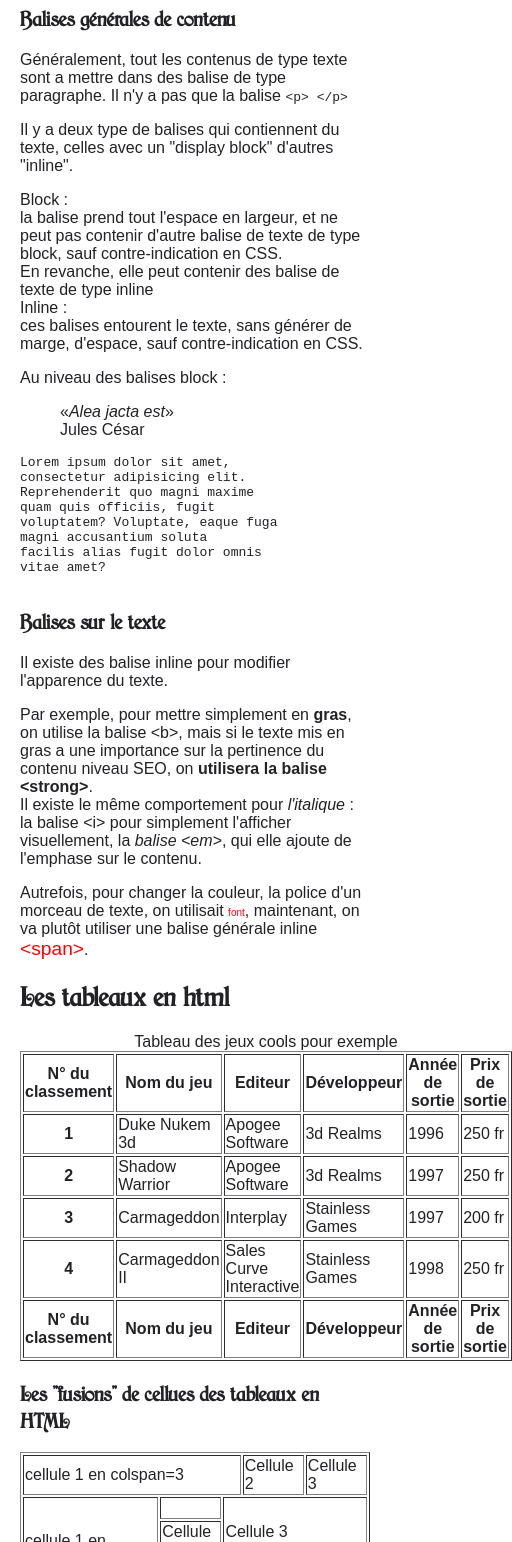
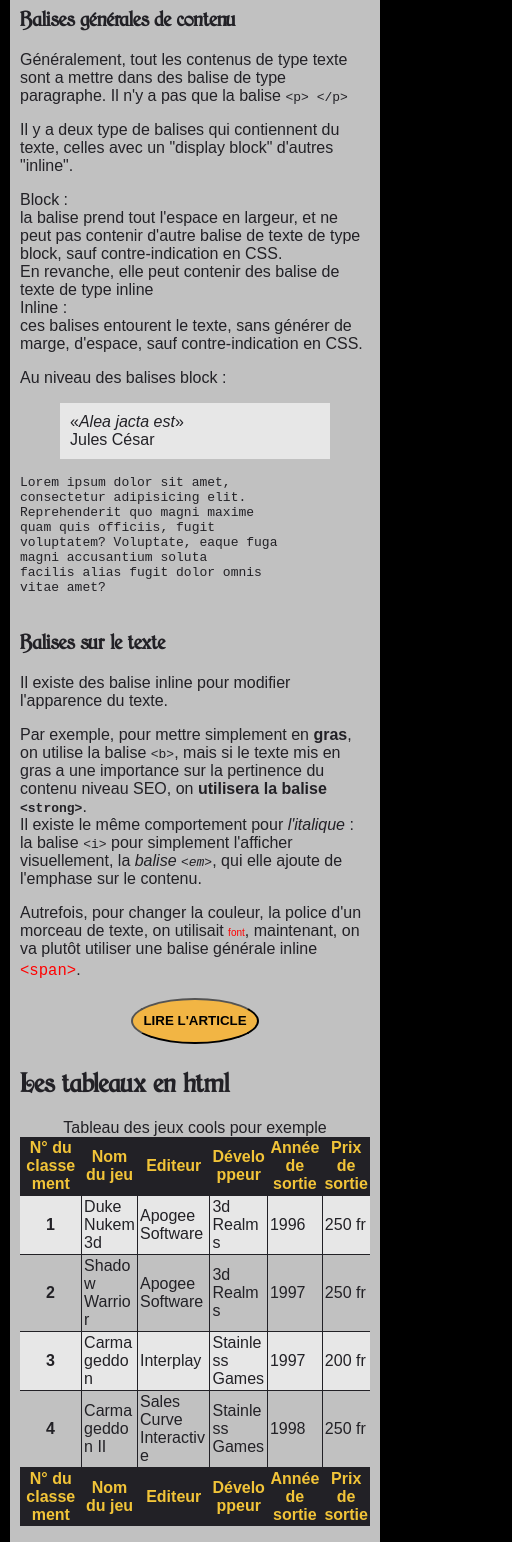
Before and after one commit to nicoduflot/2022-06-20-html-css-jquery, a plain HTML site: page index.html in a window 390 px wide. Shown: the part 297-1839 px from the top of the page, 512 px wide, since content can reach past the window. Drawn offline with Linux system fonts and the light colour scheme.

Commit message:
style css smartphone first continuation du style des éléments de la page (tableaux, images, etc.)

```diff
--- a/css/style.css
+++ b/css/style.css
@@ -22,7 +22,10 @@ si 2em = 32 px, 1em = 16px
     --couleur-texte-generale: rgb(34, 33, 38);
     --bg-header: var(--couleur-texte-generale);
     --header-text-color: #f2c438;
+    --article-button-bg: #f2b544;
     --heading-font: 'JMHArkham';
+    --main-bg-color: rgba(242,242,242,0.80);
+    --page-bg-color: black;
 }
 
 *, *::before, *::after{
@@ -42,7 +45,8 @@ si 2em = 32 px, 1em = 16px
 figure.iframeVideo{
     position:relative;
     padding-bottom:56.25%;
-    height:0;overflow:hidden;
+    height:0;
+    overflow:hidden;
 }
 
 iframe.iframeVideo{
@@ -57,11 +61,22 @@ iframe.iframeVideo{
 /* règles appliquées à des éléments */
 
 img{
-    max-width: 200px;
+    max-width: 100%;
+}
+
+figure, figure figcaption{
+    background-color: var(--bg-header);
+    color: var(--header-text-color);
+    padding: 5px;
 }
 
 video{
-    max-width: 100%;
+    width: 100%;
+    max-width: 500px;
+}
+
+audio{
+    width: 100%;
 }
 
 ul{
@@ -74,11 +89,59 @@ h1, h2, h3, h4, h5, h6{
     font-family: var(--heading-font);
 }
 
+blockquote{
+    background-color: var(--main-bg-color);
+    padding: 10px;
+}
+
+/* définition des propriétés CSS pour les tableaux en général */
+
+table{
+    width: 100%;
+    border-collapse: collapse;
+}
+
+table thead, table tfoot{
+    background-color: var(--bg-header);
+    color: var(--header-text-color);
+}
+
+table tbody tr{
+    border-top: 1px solid var(--couleur-texte-generale);
+}
+
+table tbody tr:last-child{
+    border-bottom: 1px solid var(--couleur-texte-generale);
+}
+
+table tbody tr:nth-of-type(odd){
+    background-color: var(--main-bg-color);
+}
+
+
+table td, table th{
+    /*
+    border-width: 1px;
+    border-style: solid;
+    border-color: var(--couleur-texte-generale);
+    */
+    word-break: break-word;
+    padding: 2px;
+}
+
+table td:not(first-child){
+    border-left: 1px solid var(--couleur-texte-generale);
+}
+
+
 /* règles appliquées aux éléments dans l'architecture */
 
 body{
     color: var(--couleur-texte-generale);
     margin: 0;
+    background: linear-gradient(to right, rgba(0,0,0,0.4), rgba(0,0,0,1)),
+    url('../images/city-black-n-white.png') bottom left fixed repeat-x;
+    background-color: var(--page-bg-color);
 }
 
 body > header h1{
@@ -86,7 +149,8 @@ body > header h1{
 }
 
 body > header,
-body > nav{
+body > nav,
+body > footer{
     color: var(--header-text-color);
     background-color: var(--bg-header);
     padding: 5px 20px;
@@ -110,6 +174,8 @@ body > nav > ul > li a:visited{
     text-decoration: none;
     display: block;
     padding-left: 10px;
+    text-transform: uppercase;
+    font-weight: bold;
 }
 
 body > nav > ul > li a:hover,
@@ -123,4 +189,27 @@ body > main{
     padding: 10px;
     margin-left: 10px;
     margin-right: 10px;
+    background-color: var(--main-bg-color);
 }
+
+body > main > section > article > footer{
+    height: 50px;
+    display: flex;
+    align-items: center;
+    justify-content: space-around;
+    margin-top: 10px;
+}
+
+body > main > section > article > footer button{
+    text-transform: uppercase;
+    font-weight: bolder;
+    padding: 5px 10px;
+    line-height: 2rem;
+    border-radius: 50%;
+    background-color: var(--article-button-bg);
+}
+
+body > main > section > article > footer button:hover{
+    background-color: var(--couleur-texte-generale);
+    color: var(--article-button-bg);
+}
--- a/index.html
+++ b/index.html
@@ -69,24 +69,31 @@ vitae amet?
                         Il existe des balise inline pour modifier l'apparence du texte.
                     </p>
                     <p>
-                        Par exemple, pour mettre simplement en <b>gras</b>, on utilise la balise &lt;b&gt;, mais si le texte mis en gras a une importance sur la pertinence du contenu niveau SEO, on <strong>utilisera la balise &lt;strong&gt;</strong>.<br />
-                        Il existe le même comportement pour <i>l'italique</i> : la balise &lt;i&gt; pour simplement l'afficher visuellement,
-                        la <em>balise &lt;em&gt;</em>, qui elle ajoute de l'emphase sur le contenu.
+                        Par exemple, pour mettre simplement en <b>gras</b>, on utilise la balise <code>&lt;b&gt;</code>, mais si le texte mis en gras a une importance sur la pertinence du contenu niveau SEO, on <strong>utilisera la balise <code>&lt;strong&gt;</code></strong>.<br />
+                        Il existe le même comportement pour <i>l'italique</i> : la balise <code>&lt;i&gt;</code> pour simplement l'afficher visuellement,
+                        la <em>balise <code>&lt;em&gt;</code></em>, qui elle ajoute de l'emphase sur le contenu.
                     </p>
                     <p>
                         Autrefois, pour changer la couleur, la police d'un morceau de texte,
                         on utilisait <font color="#f00" face="arial" size="1">font</font>, maintenant, on va
                         plutôt utiliser une balise générale inline
-                        <span style="color: red;font-size: 1.2em;font-family: Arial, Helvetica, sans-serif;">&lt;span&gt;</span>.
+                        <span style="color: red;font-size: 1.2em;font-family: Arial, Helvetica, sans-serif;"><code>&lt;span&gt;</code></span>.
                     </p>
                 </main>
+                <footer>
+                    <a href="./article.html" title="Lien vers l'article">
+                        <button>
+                            Lire l'article
+                        </button>
+                    </a>
+                </footer>
             </article>
             <article>
                 <header>
                     <h2>Les tableaux en html</h2>
                 </header>
                 <main>
-                    <table border="1">
+                    <table>
                         <caption>Tableau des jeux cools pour exemple</caption>
                         <thead>
                             <tr>
@@ -174,6 +181,13 @@ vitae amet?
                         </tr>
                     </table>
                 </main>
+                <footer>
+                    <a href="./article.html" title="Lien vers l'article">
+                        <button>
+                            Lire l'article
+                        </button>
+                    </a>
+                </footer>
             </article>
             <article>
                 <header>
@@ -210,7 +224,16 @@ vitae amet?
                         </a>
                     </p>
                 </main>
+                <footer>
+                    <a href="./article.html" title="Lien vers l'article">
+                        <button>
+                            Lire l'article
+                        </button>
+                    </a>
+                </footer>
             </article>
+        </section>
+        <section>
             <article>
                 <header>
                     <h2>Inclure des media vidéo et audio hébergés par le site</h2>
@@ -262,6 +285,13 @@ vitae amet?
                         </figcaption>
                     </figure>
                 </main>
+                <footer>
+                    <a href="./article.html" title="Lien vers l'article">
+                        <button>
+                            Lire l'article
+                        </button>
+                    </a>
+                </footer>
             </article>
             <article>
                 <header>
@@ -279,7 +309,15 @@ vitae amet?
                     <figure class="iframeVideo">
                         <iframe class="iframeVideo" frameborder="0" type="text/html" src="https://www.dailymotion.com/embed/video/x1nofw" width="100%" height="100%" allowfullscreen ></iframe>
                     </figure>
-                    <h3>Les iframes</h3>
+                </main>
+            </article>
+        </section>
+        <section>
+            <article>
+                <header>
+                    <h2>Les iframes</h2>
+                </header>
+                <main>
                     <p>
                         L'iframe est un cadre défini, qui affiche à l'intérieur une autre page html.
                     </p>
@@ -305,6 +343,13 @@ vitae amet?
                         Pour pouvoir afficher cette autre page, il faut que le serveur hébergeur de la page autorise l'affichage via iframe
                     </p>
                 </main>
+                <footer>
+                    <a href="./article.html" title="Lien vers l'article">
+                        <button>
+                            Lire l'article
+                        </button>
+                    </a>
+                </footer>
             </article>
             <article>
                 <header>
@@ -423,7 +468,16 @@ vitae amet?
                         </button>
                     </form>
                 </main>
+                <footer>
+                    <a href="./article.html" title="Lien vers l'article">
+                        <button>
+                            Lire l'article
+                        </button>
+                    </a>
+                </footer>
             </article>
+        </section>
+        <section>
             <article>
                 <header>
                     <h2>em et rem</h2>
@@ -458,9 +512,6 @@ vitae amet?
                     </a>
                 </footer>
             </article>
-            <aside>
-
-            </aside>
         </section>
     </main>
     <footer>
```
Also changed, not shown: 4 other files.
